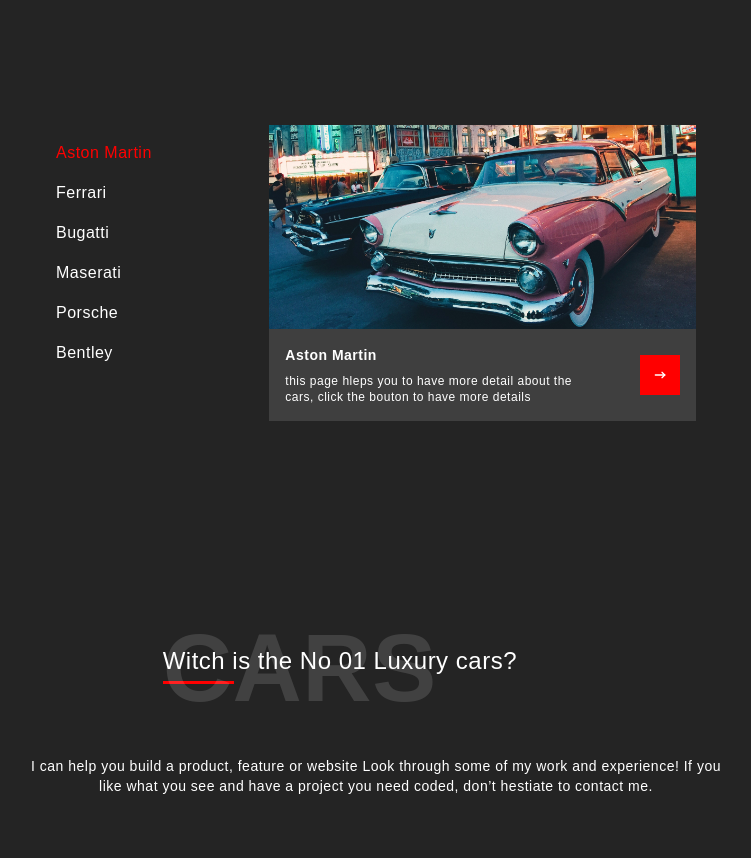
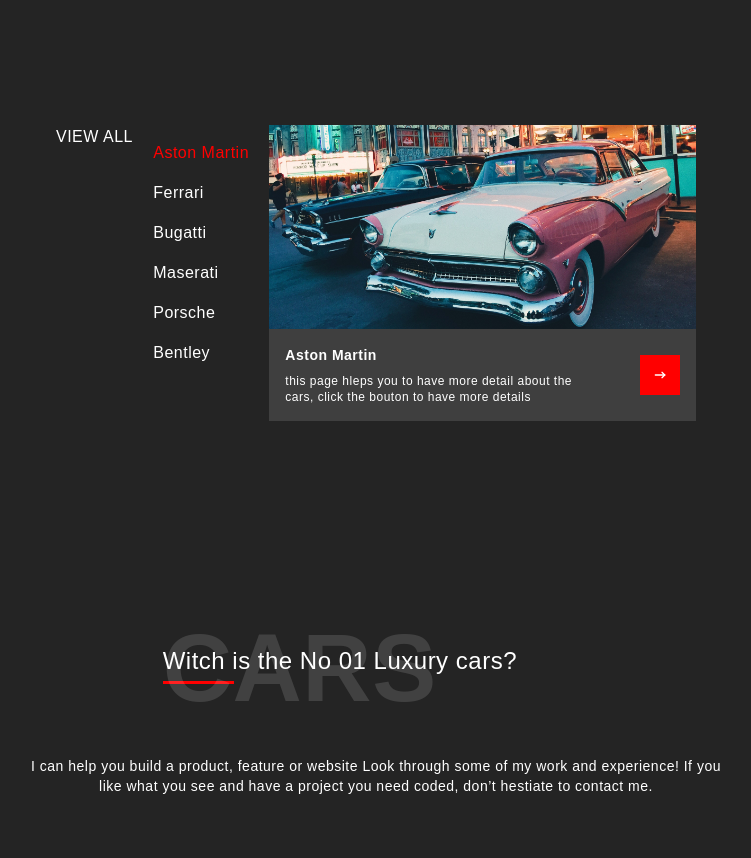
Before and after one commit to joel-kalema/luxury-cars, a Next.js app: page / in a window 1280 px wide. Shown: the part 970-1828 px from the top of the page, without its empty margins (264-1015 px from the left). Built offline with nearby package versions, Linux system fonts and the light colour scheme.

Commit message:
add button view all cars

```diff
--- a/components/about.js
+++ b/components/about.js
@@ -1,3 +1,4 @@
+import Link from 'next/link';
 import { TbArrowNarrowRight } from 'react-icons/tb';
 
 export default function About () {
@@ -9,6 +10,7 @@
                 <h1 className="text-[#fff2] text-8xl font-bold mt-[-4rem]">LUXURY</h1>
             </div>
             <div className="flex w-3/6 mx-auto justify-between">
+                <Link href='/paths/cars'>VIEW ALL</Link>
                 <ul>
                     <li className="my-4 text-[red] cursor-pointer">Aston Martin</li>
                     <li className="my-4 hover:text-[red] cursor-pointer">Ferrari</li>
```
